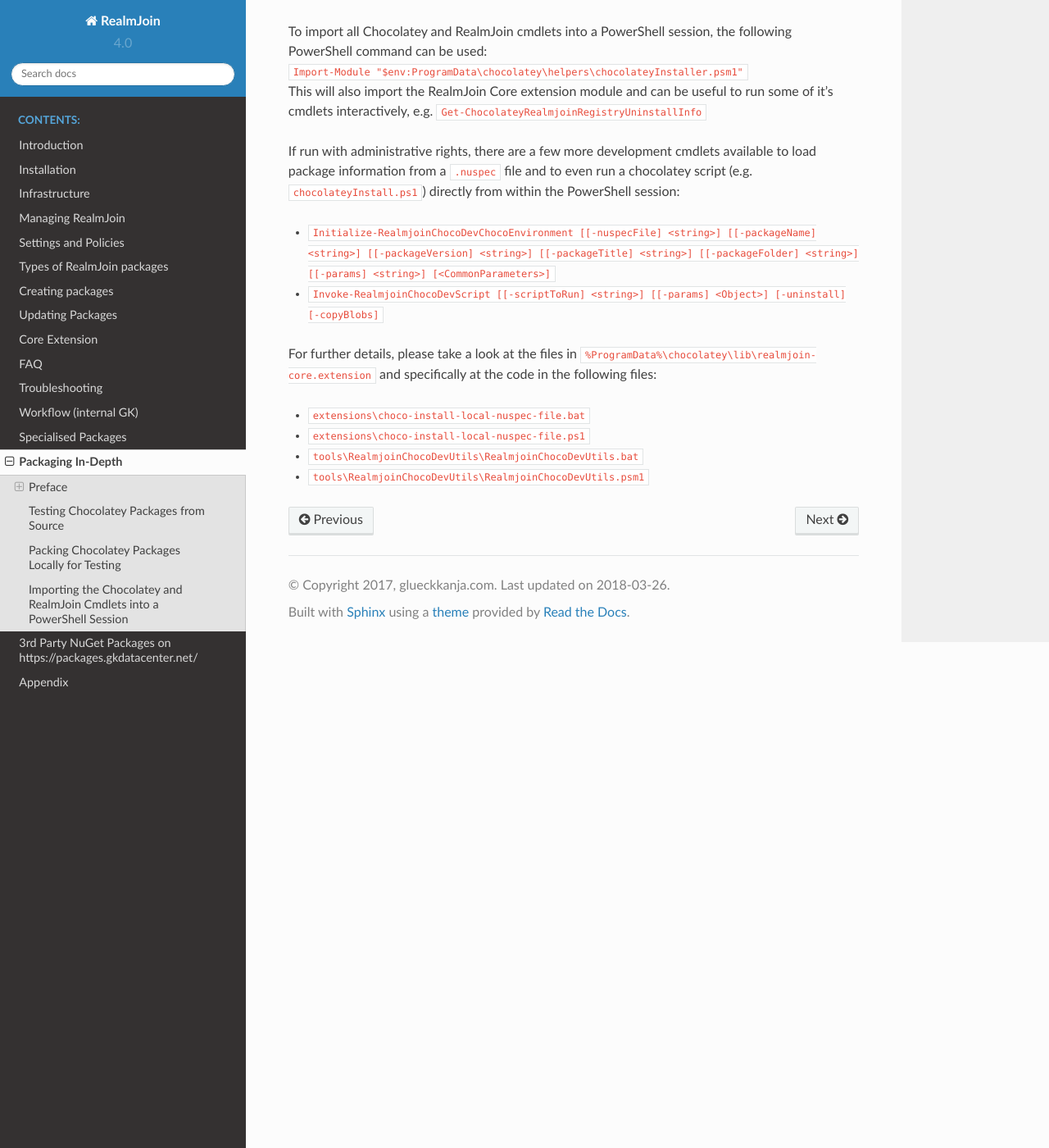
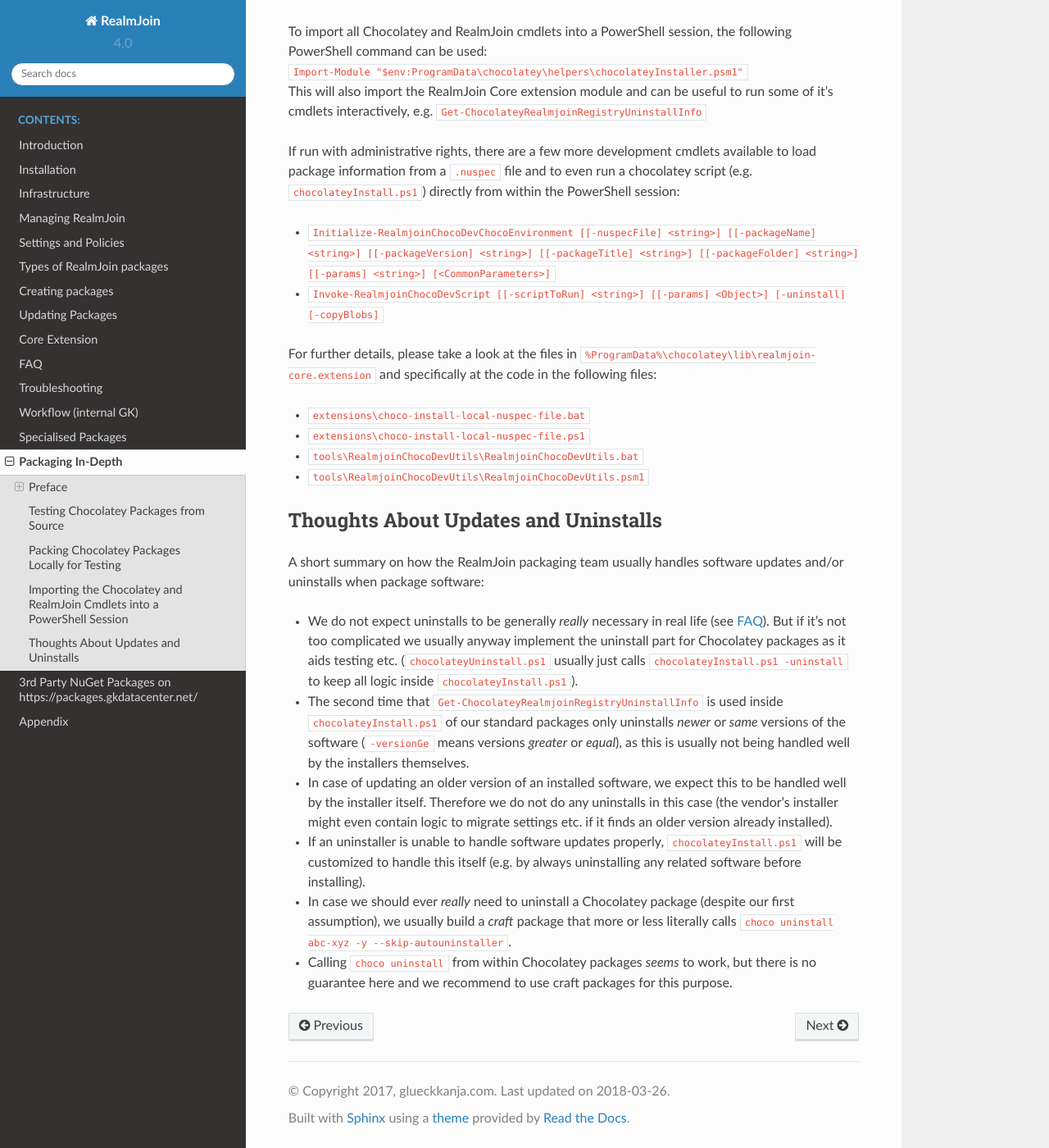
Before and after one commit to bb-froggy/realmjoin-docs, a Sphinx documentation site: the page built from docs/packaging-indepth.md, in a window 1280 px wide and 1400 px high, scrolled down 1461 px. Shown: the whole window at 82% size. Built offline with Sphinx 7.4.7 and the Read the Docs theme 2.0.0, drawn with Linux system fonts in a browser that asks for light colours.

Commit message:
Thoughts About Updates and Uninstalls

```diff
--- a/docs/packaging-indepth.md
+++ b/docs/packaging-indepth.md
@@ -52,3 +52,14 @@
 * `extensions\choco-install-local-nuspec-file.ps1`
 * `tools\RealmjoinChocoDevUtils\RealmjoinChocoDevUtils.bat`
 * `tools\RealmjoinChocoDevUtils\RealmjoinChocoDevUtils.psm1`
+
+
+## Thoughts About Updates and Uninstalls
+
+A short summary on how the RealmJoin packaging team usually handles software updates and/or uninstalls when package software:
+* We do not expect uninstalls to be generally *really* necessary in real life (see [FAQ](faq.html#is-realmjoin-providing-an-uninstall-of-software)). But if it's not too complicated we usually anyway implement the uninstall part for Chocolatey packages as it aids testing etc. (`chocolateyUninstall.ps1` usually just calls `chocolateyInstall.ps1 -uninstall` to keep all logic inside `chocolateyInstall.ps1`).
+* The second time that `Get-ChocolateyRealmjoinRegistryUninstallInfo` is used inside `chocolateyInstall.ps1` of our standard packages only uninstalls *newer* or *same* versions of the software (`-versionGe` means versions *greater* or *equal*), as this is usually not being handled well by the installers themselves.
+* In case of updating an older version of an installed software, we expect this to be handled well by the installer itself. Therefore we do not do any uninstalls in this case (the vendor's installer might even contain logic to migrate settings etc. if it finds an older version already installed).
+* If an uninstaller is unable to handle software updates properly, `chocolateyInstall.ps1` will be customized to handle this itself (e.g. by always uninstalling any related software before installing).
+* In case we should ever *really* need to uninstall a Chocolatey package (despite our first assumption), we usually build a *craft* package that more or less literally calls `choco uninstall abc-xyz -y --skip-autouninstaller`.
+* Calling `choco uninstall` from within Chocolatey packages *seems* to work, but there is no guarantee here and we recommend to use craft packages for this purpose.
```
